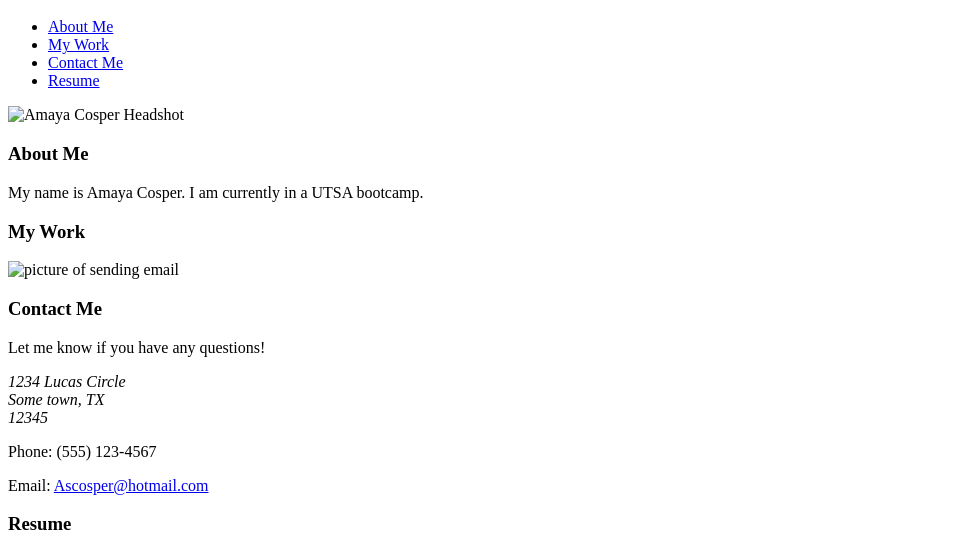
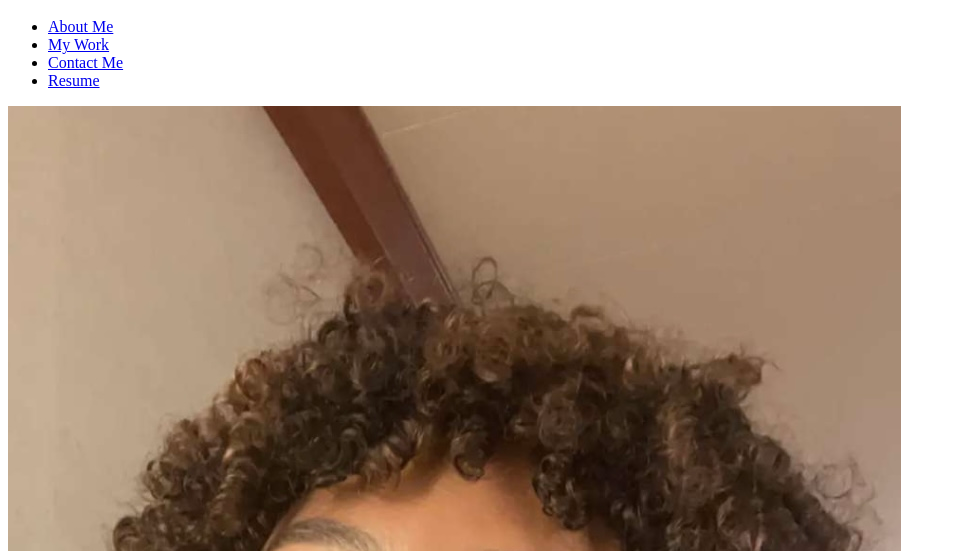
Before and after one commit to ascosper/Portfolio, a plain HTML site: page index.html in a window 1280 px wide. Shown: the part 48-599 px from the top of the page, without its empty margins (0-956 px from the left). Drawn offline with Linux system fonts and the light colour scheme.

Commit message:
pictures

```diff
--- a/index.html
+++ b/index.html
@@ -29,7 +29,7 @@
             <section id="About-Me" class="Self-Description">
                 <!--About Me Section-->
                 <div>
-                    <img src="" alt="Amaya Cosper Headshot"><!--image here-->
+                    <img src="./assets/IMG_1961.jpg" alt="Amaya Cosper Headshot"><!--image here-->
                     <h3>About Me</h3>
                     <p>My name is Amaya Cosper. I am currently in a UTSA bootcamp. </p>
                 </div>
@@ -44,7 +44,7 @@
             <section id="Contact-Me" class="My-Info">
                 <!--Contact Me Section-->
                 <div>
-                    <img src="" alt="picture of sending email"><!--add picture here-->
+                    <img src="./assets/clipart380368.png" alt="picture of sending email"><!--add picture here-->
                     <h3>Contact Me</h3>
                     <!--Look at the end of runbuddy for info-->
                     <p> Let me know if you have any questions!</p>
```
Also changed, not shown: assets/IMG_1961.jpg (added), assets/clipart380368.png (added), 2 other files.
